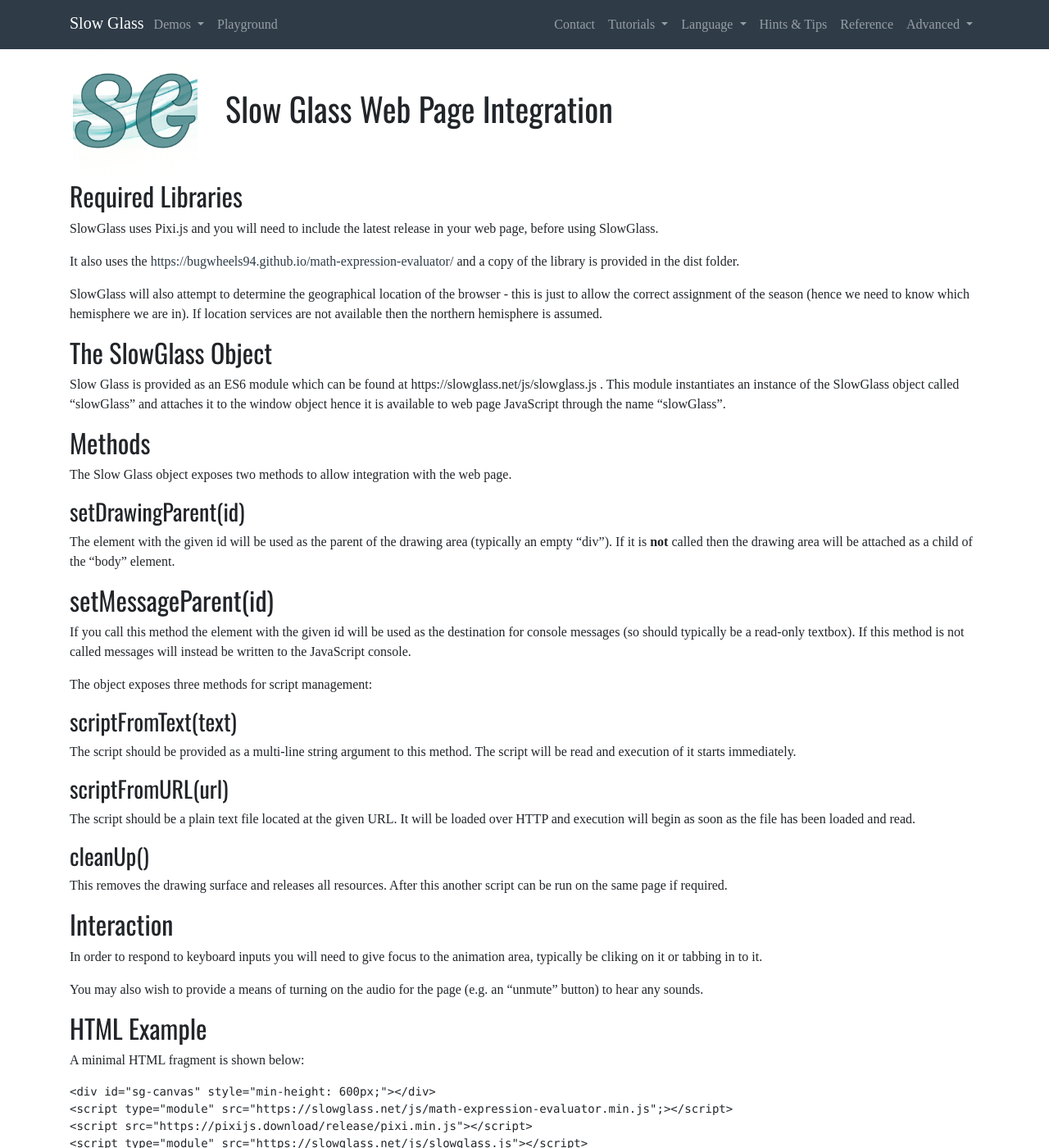
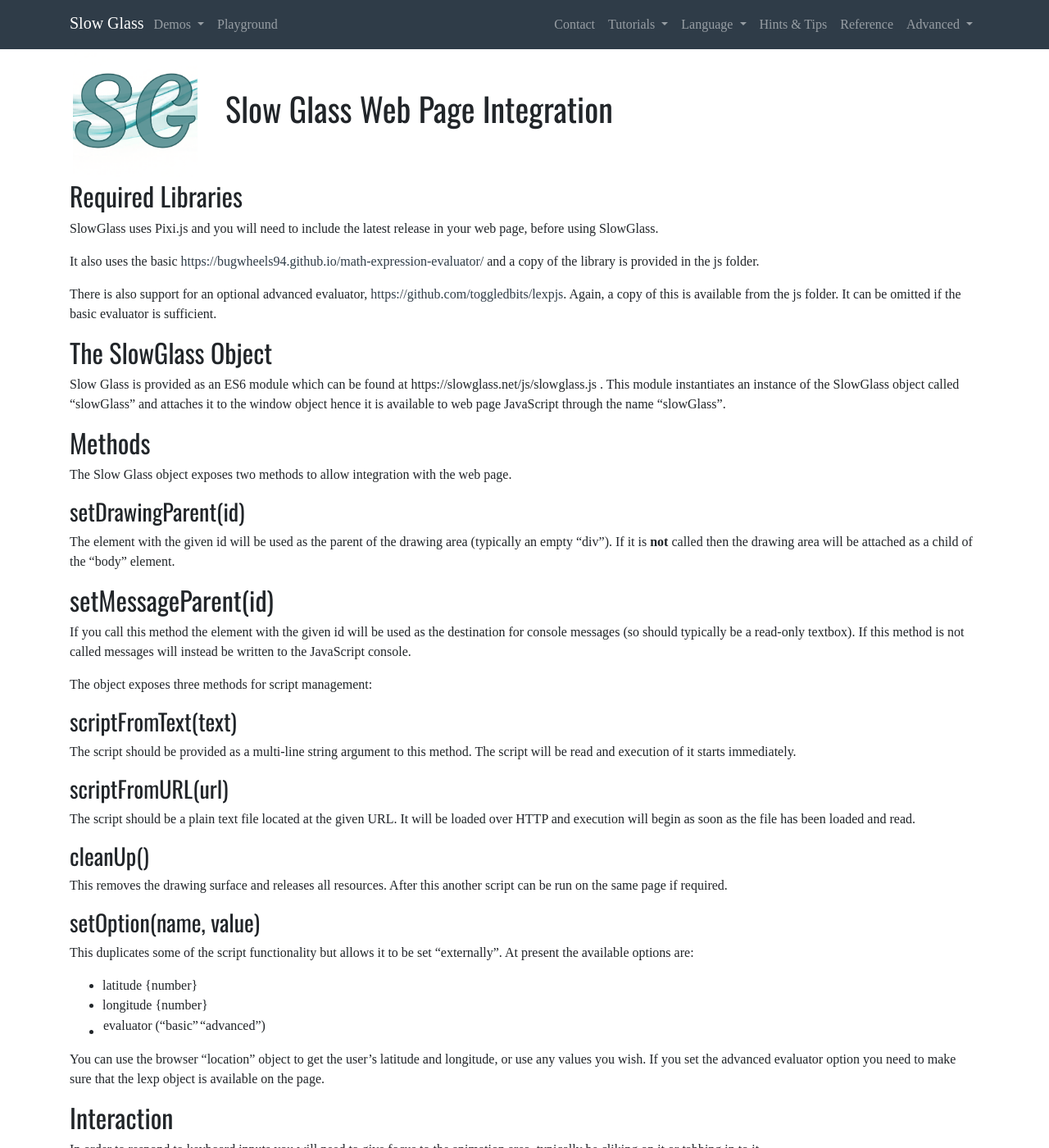
Before and after one commit to karlwilcox/slowglass-js, a Jekyll site: the page built from docs/web-page-integration.md, in a window 1280 px wide and 1400 px high. Shown: the whole window at 82% size. Built offline with Jekyll 4.4.1, drawn with Linux system fonts in a browser that asks for light colours; nearby versions of some CDN libraries; some web fonts are replaced; some of the changed text lies outside the part shown.

Commit message:
update docs and options

````diff
--- a/docs/web-page-integration.md
+++ b/docs/web-page-integration.md
@@ -7,14 +7,14 @@
 SlowGlass uses Pixi.js and you will need to include the latest release in your
 web page, before using SlowGlass.
 
-It also uses the
-[https://bugwheels94.github.io/math-expression-evaluator/](math expression evaluator)
-and a copy of the library is provided in the dist folder.
+It also uses the basic
+[https://bugwheels94.github.io/math-expression-evaluator/](Mexp math expression evaluator)
+and a copy of the library is provided in the js folder.
 
-SlowGlass will also attempt to determine the geographical location of the
-browser - this is just to allow the correct assignment of the season (hence we
-need to know which hemisphere we are in). If location services are not
-available then the northern hemisphere is assumed.
+There is also support for an optional advanced evaluator,
+[https://github.com/toggledbits/lexpjs](Lexpjs evaluator). Again, a copy
+of this is available from the js folder. It can be omitted if the basic
+evaluator is sufficient.
 
 ## The SlowGlass Object
 
@@ -59,6 +59,19 @@
 This removes the drawing surface and releases all resources. After this another
 script can be run on the same page if required.
 
+### setOption(name, value)
+
+This duplicates some of the script functionality but allows it to be set
+"externally". At present the available options are:
+
+- latitude {number}
+- longitude {number}
+- evaluator ("basic" | "advanced")
+
+You can use the browser "location" object to get the user's latitude and
+longitude, or use any values you wish. If you set the advanced evaluator
+option you need to make sure that the lexp object is available on the page.
+
 ## Interaction
 
 In order to respond to keyboard inputs you will need to give focus to the
@@ -78,6 +91,6 @@
 <script type="module" src="https://slowglass.net/js/slowglass.js"></script>
 <script>
     slowGlass.setDrawingParent("sg_canvas");
-    slowGlass.scriptFromUrl("https://slowglass.net/scripts/cafe/cafe.txt");
+    slowGlass.scriptFromUrl("https://slowglass.net/demo/cafe/cafe.txt");
 </script>
 ```
--- a/src/main.js
+++ b/src/main.js
@@ -453,10 +453,16 @@
     setOption(optionName, optionValue) {
         switch(optionName.toLowerCase()) {
             case "latitude":
+            case "lat":
                 Globals.location.setLat(optionValue);
                 break;
             case "longitude":
+            case "long":
+            case "lon":
                 Globals.location.setLon(optionValue);
+                break;
+            case "evaluator":
+                Globals.evaluator = optionValue;
                 break;
             case "city":
                 Globals.location.setCity(optionValue);
````
